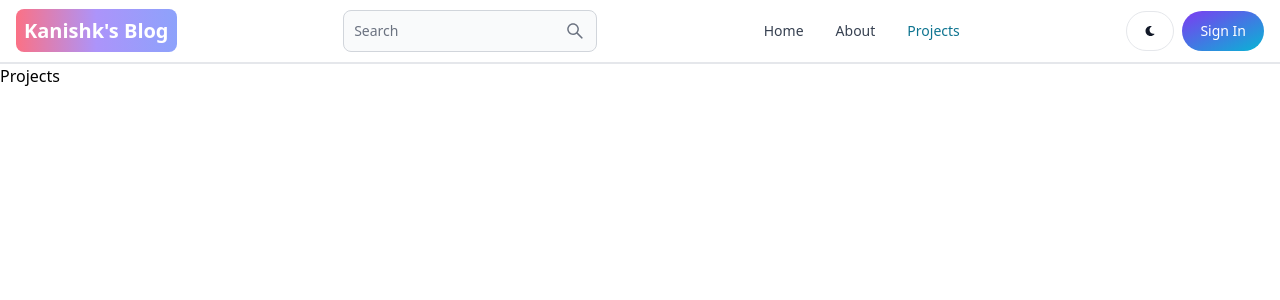
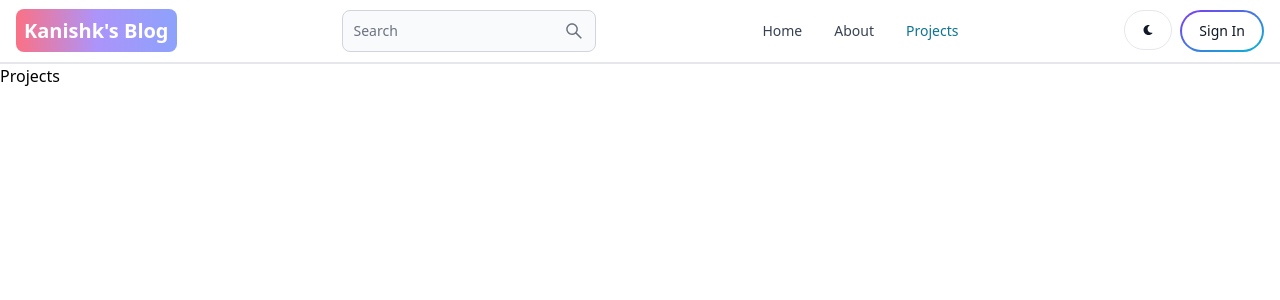
Before and after one commit to kanishkmunot/mernblog, a React (Vite) app in the folder client/: page /projects in a window 1280 px wide. Shown: the top 300 px of the page. Built offline with nearby package versions, Linux system fonts and the light colour scheme.

Commit message:
sign in outline added

```diff
--- a/client/src/components/Header.jsx
+++ b/client/src/components/Header.jsx
@@ -22,7 +22,7 @@ function Header() {
                 <FaMoon />
             </Button>
             <Link to='/sign-in'>
-                <Button gradientDuoTone='purpleToBlue' pill>
+                <Button gradientDuoTone='purpleToBlue' outline pill>
                     Sign In
                 </Button>
             </Link>
```
